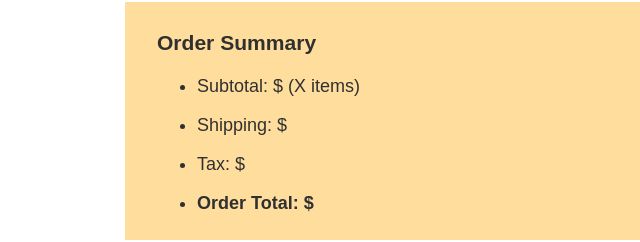
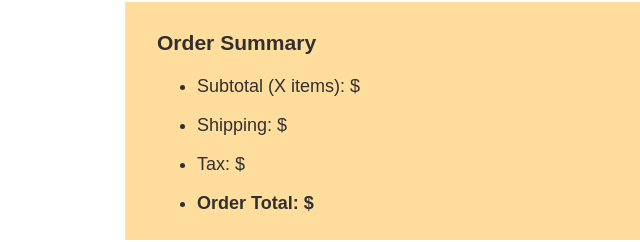
Before and after one commit to j-kleine/sleepoutside, a website: page src/checkout/index.html in a window 1280 px wide. Shown: the part 1449-1691 px from the top of the page, 0-640 px from the left. Drawn offline with Linux system fonts and the light colour scheme; files whose address does not match are found by name.

Commit message:
moved order in summary

```diff
--- a/src/checkout/index.html
+++ b/src/checkout/index.html
@@ -69,7 +69,7 @@
                             <h3>Order Summary</h3>
                             <ul>
                             <li>
-                                <p>Subtotal: $<span id="cartTotalValue"></span> (<span id="itemsNumber">X</span> items)</p>
+                                <p>Subtotal (<span id="itemsNumber">X</span> items): $<span id="cartTotalValue"></span> </p>
                             </li>
                             <li>
                                 <p>Shipping: $<span id="shippingValue"></span></p>
```
